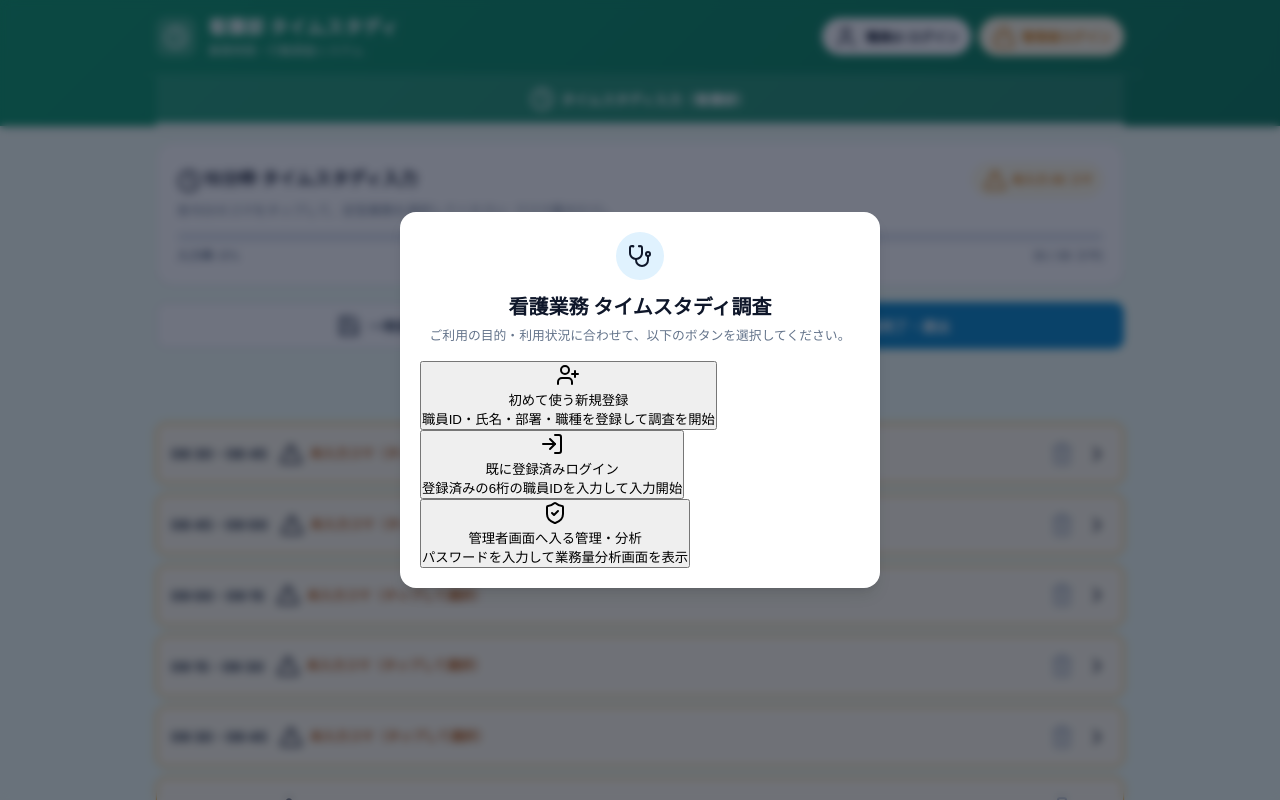
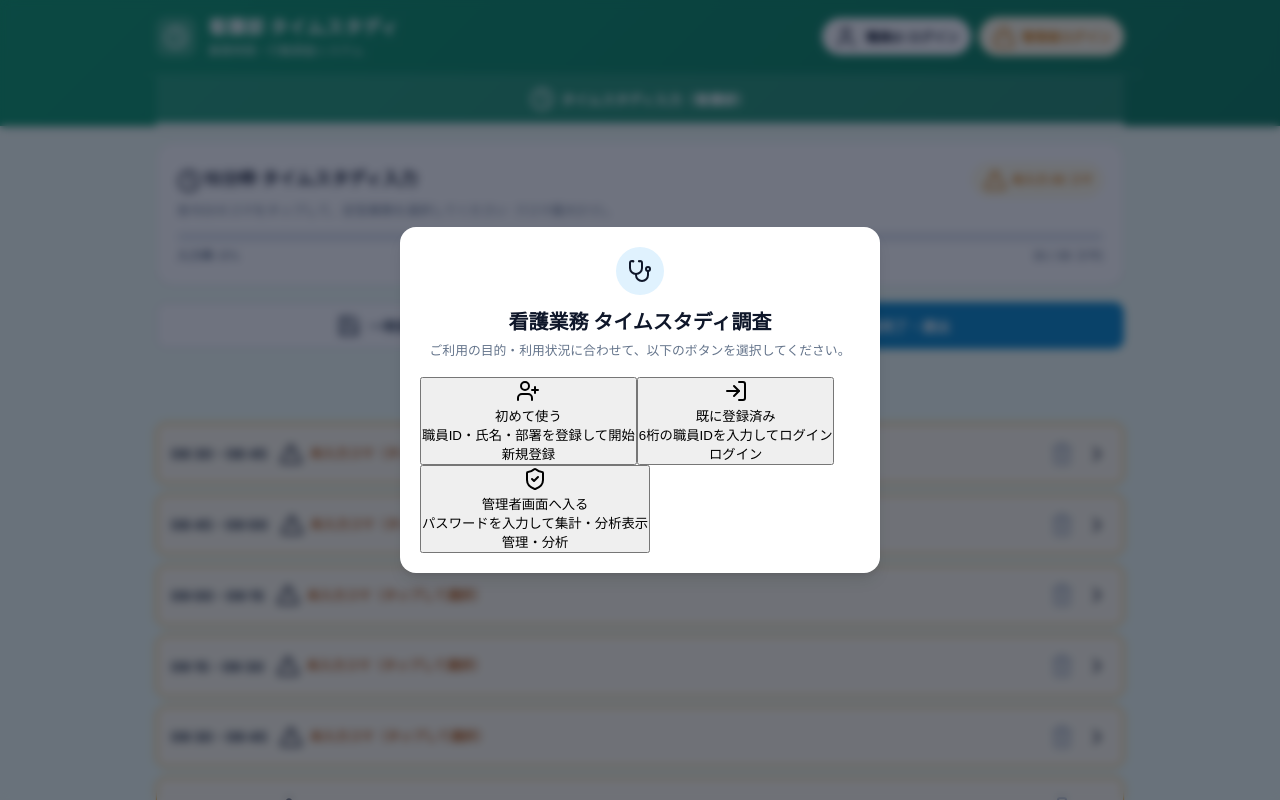
Before and after one commit to tokyorozuki-blip/nursetimestudy, a React (Vite) app: page / in a window 1280 px wide. Shown: the top 800 px of the page. Built offline with nearby package versions, Linux system fonts and the light colour scheme.

Commit message:
Add files via upload

```diff
--- a/src/components/UserSetupModal.tsx
+++ b/src/components/UserSetupModal.tsx
@@ -164,18 +164,18 @@ export const UserSetupModal: React.FC<UserSetupModalProps> = ({
         {/* スタート選択メニュー画面 ('welcome')                 */}
         {/* ==================================================== */}
         {step === 'welcome' && (
-          <div className="space-y-4">
+          <div className="flex flex-col items-center text-center space-y-4 py-2">
             <div className="setup-header text-center">
-              <div className="setup-icon-badge mx-auto bg-sky-100 p-3 rounded-2xl w-14 h-14 flex items-center justify-center mb-2">
+              <div className="setup-icon-badge mx-auto bg-sky-100 p-3 rounded-2xl w-14 h-14 flex items-center justify-center mb-2 shadow-sm">
                 <Stethoscope className="w-8 h-8 text-sky-600" />
               </div>
-              <h2 className="text-xl font-bold text-slate-900">看護業務 タイムスタディ調査</h2>
+              <h2 className="text-xl font-extrabold text-slate-900">看護業務 タイムスタディ調査</h2>
               <p className="setup-sub text-xs text-slate-600 mt-1">
                 ご利用の目的・利用状況に合わせて、以下のボタンを選択してください。
               </p>
             </div>
 
-            <div className="grid grid-cols-1 gap-3 pt-2 w-full">
+            <div className="flex flex-col items-center gap-3.5 w-full max-w-md mx-auto pt-1">
               {/* 🟢 1. 初めて使う（新規登録） */}
               <button
                 type="button"
@@ -183,20 +183,20 @@ export const UserSetupModal: React.FC<UserSetupModalProps> = ({
                   setErrorMsg('');
                   setStep('profile');
                 }}
-                className="w-full p-4 rounded-2xl border-2 border-emerald-300 bg-emerald-50 hover:bg-emerald-100 text-emerald-950 flex items-center gap-3.5 text-left transition-all duration-150 active:scale-98 shadow-sm group"
+                className="w-full px-4 py-3.5 rounded-2xl border-2 border-emerald-300 bg-emerald-50 hover:bg-emerald-100 text-emerald-950 flex items-center justify-between gap-3 text-left transition-all duration-150 active:scale-98 shadow-sm group"
               >
-                <div className="w-11 h-11 rounded-xl bg-emerald-600 text-white shrink-0 group-hover:scale-105 transition-transform flex items-center justify-center">
-                  <UserPlus className="w-6 h-6" />
-                </div>
-                <div className="min-w-0 flex-1">
-                  <div className="font-extrabold text-sm text-emerald-900 flex items-center gap-1.5">
-                    <span>初めて使う</span>
-                    <span className="text-[10px] bg-emerald-200 text-emerald-800 px-2 py-0.5 rounded-full font-bold shrink-0">新規登録</span>
+                <div className="flex items-center gap-3.5 min-w-0">
+                  <div className="w-11 h-11 rounded-xl bg-emerald-600 text-white shrink-0 group-hover:scale-105 transition-transform flex items-center justify-center shadow-xs">
+                    <UserPlus className="w-6 h-6" />
                   </div>
-                  <div className="text-xs text-emerald-700 mt-0.5 truncate">
-                    職員ID・氏名・部署・職種を登録して調査を開始
+                  <div className="min-w-0">
+                    <div className="font-extrabold text-sm text-emerald-950">初めて使う</div>
+                    <div className="text-[11px] text-emerald-700 mt-0.5 font-medium">職員ID・氏名・部署を登録して開始</div>
                   </div>
                 </div>
+                <span className="text-xs bg-emerald-200 text-emerald-800 px-2.5 py-1 rounded-full font-bold shrink-0">
+                  新規登録
+                </span>
               </button>
 
               {/* 🔵 2. 既に登録済み（ログイン） */}
@@ -206,20 +206,20 @@ export const UserSetupModal: React.FC<UserSetupModalProps> = ({
                   setErrorMsg('');
                   setStep('id');
                 }}
-                className="w-full p-4 rounded-2xl border-2 border-sky-300 bg-sky-50 hover:bg-sky-100 text-sky-950 flex items-center gap-3.5 text-left transition-all duration-150 active:scale-98 shadow-sm group"
+                className="w-full px-4 py-3.5 rounded-2xl border-2 border-sky-300 bg-sky-50 hover:bg-sky-100 text-sky-950 flex items-center justify-between gap-3 text-left transition-all duration-150 active:scale-98 shadow-sm group"
               >
-                <div className="w-11 h-11 rounded-xl bg-sky-600 text-white shrink-0 group-hover:scale-105 transition-transform flex items-center justify-center">
-                  <LogInIcon className="w-6 h-6" />
-                </div>
-                <div className="min-w-0 flex-1">
-                  <div className="font-extrabold text-sm text-sky-900 flex items-center gap-1.5">
-                    <span>既に登録済み</span>
-                    <span className="text-[10px] bg-sky-200 text-sky-800 px-2 py-0.5 rounded-full font-bold shrink-0">ログイン</span>
+                <div className="flex items-center gap-3.5 min-w-0">
+                  <div className="w-11 h-11 rounded-xl bg-sky-600 text-white shrink-0 group-hover:scale-105 transition-transform flex items-center justify-center shadow-xs">
+                    <LogInIcon className="w-6 h-6" />
                   </div>
-                  <div className="text-xs text-sky-700 mt-0.5 truncate">
-                    登録済みの6桁の職員IDを入力して入力開始
+                  <div className="min-w-0">
+                    <div className="font-extrabold text-sm text-sky-950">既に登録済み</div>
+                    <div className="text-[11px] text-sky-700 mt-0.5 font-medium">6桁の職員IDを入力してログイン</div>
                   </div>
                 </div>
+                <span className="text-xs bg-sky-200 text-sky-800 px-2.5 py-1 rounded-full font-bold shrink-0">
+                  ログイン
+                </span>
               </button>
 
               {/* 🟣 3. 管理者画面へ入る */}
@@ -229,20 +229,20 @@ export const UserSetupModal: React.FC<UserSetupModalProps> = ({
                   setErrorMsg('');
                   setStep('admin');
                 }}
-                className="w-full p-4 rounded-2xl border-2 border-rose-200 bg-rose-50 hover:bg-rose-100 text-rose-950 flex items-center gap-3.5 text-left transition-all duration-150 active:scale-98 shadow-sm group"
+                className="w-full px-4 py-3.5 rounded-2xl border-2 border-rose-200 bg-rose-50 hover:bg-rose-100 text-rose-950 flex items-center justify-between gap-3 text-left transition-all duration-150 active:scale-98 shadow-sm group"
               >
-                <div className="w-11 h-11 rounded-xl bg-rose-600 text-white shrink-0 group-hover:scale-105 transition-transform flex items-center justify-center">
-                  <ShieldCheck className="w-6 h-6" />
-                </div>
-                <div className="min-w-0 flex-1">
-                  <div className="font-extrabold text-sm text-rose-900 flex items-center gap-1.5">
-                    <span>管理者画面へ入る</span>
-                    <span className="text-[10px] bg-rose-200 text-rose-800 px-2 py-0.5 rounded-full font-bold shrink-0">管理・分析</span>
+                <div className="flex items-center gap-3.5 min-w-0">
+                  <div className="w-11 h-11 rounded-xl bg-rose-600 text-white shrink-0 group-hover:scale-105 transition-transform flex items-center justify-center shadow-xs">
+                    <ShieldCheck className="w-6 h-6" />
                   </div>
-                  <div className="text-xs text-rose-700 mt-0.5 truncate">
-                    パスワードを入力して業務量分析画面を表示
+                  <div className="min-w-0">
+                    <div className="font-extrabold text-sm text-rose-950">管理者画面へ入る</div>
+                    <div className="text-[11px] text-rose-700 mt-0.5 font-medium">パスワードを入力して集計・分析表示</div>
                   </div>
                 </div>
+                <span className="text-xs bg-rose-200 text-rose-800 px-2.5 py-1 rounded-full font-bold shrink-0">
+                  管理・分析
+                </span>
               </button>
             </div>
           </div>
```
